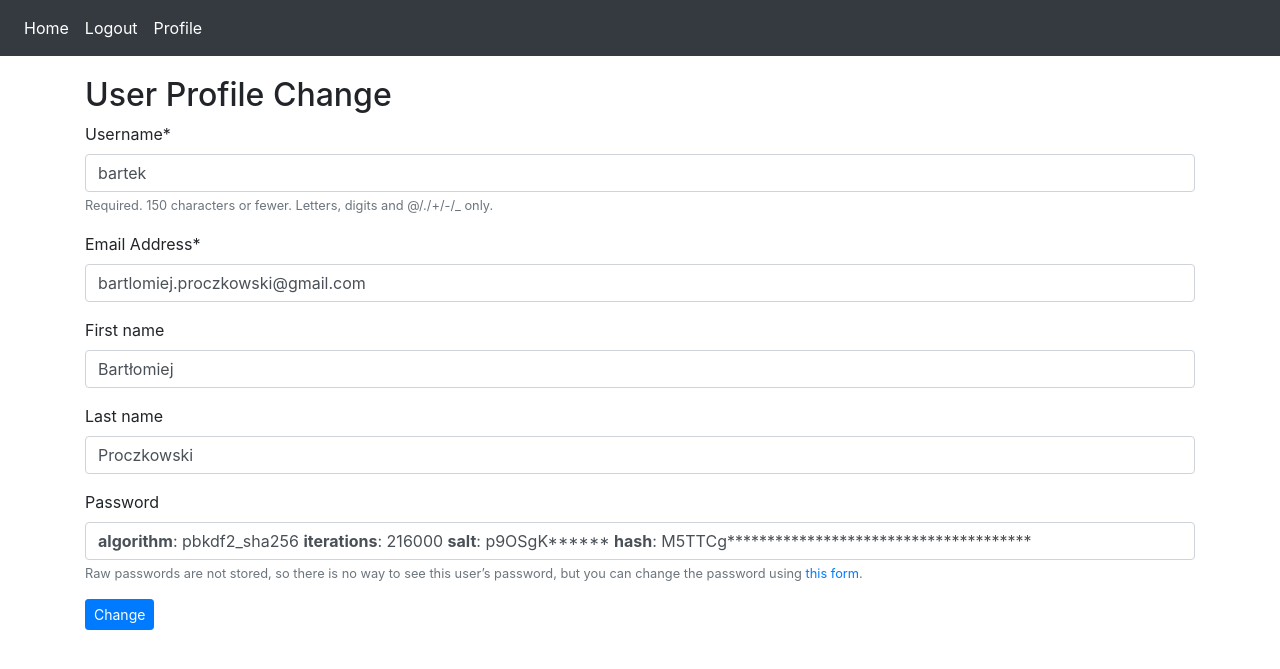
After one commit to brt32/Django_Blog, a Django app: page /account/change_profile/ in a window 1280 px wide. The commit adds this page. Shown: the top 669 px of the page. Run offline with Django 3.2, Linux system fonts and the light colour scheme; a user stored in the database is signed in; some libraries are stand-ins or nearby versions.

Commit message:
User Profile Change 1

```diff
--- /dev/null
+++ b/App_Login/forms.py
@@ -0,0 +1,19 @@
+from django import forms
+from django.contrib.auth.forms import UserCreationForm, UserChangeForm
+from django.contrib.auth.models import User
+
+
+class SignUpForm(UserCreationForm):
+    email = forms.EmailField(required=True, label='Email Address*')
+
+    class Meta:
+        model = User
+        fields = ('username', 'email', 'password1', 'password2')
+
+
+class UserProfileChange(UserChangeForm):
+    email = forms.EmailField(required=True, label='Email Address')
+
+    class Meta:
+        model = User
+        fields = ('username', 'email', 'first_name', 'last_name', 'password')
--- a/App_Login/urls.py
+++ b/App_Login/urls.py
@@ -1,6 +1,15 @@
 from django.urls import path
 from . import views
 
+
+app_name = 'App_Login'
+
+
 urlpatterns = [
-    path('signup/', views.sign_up, name='signup')
+    path('signup/', views.sign_up, name='signup'),
+    path('signin/', views.login_page, name='signin'),
+    path('logout/', views.logout_user, name='logout'),
+    path('profile/', views.profile, name='profile'),
+    path('change_profile/', views.user_change, name='user_change'),
+    path('password/', views.pass_change, name='pass_change'),
 ]
--- a/App_Login/views.py
+++ b/App_Login/views.py
@@ -1,18 +1,71 @@
 from django.shortcuts import render
-from django.contrib.auth.forms import UserCreationForm
-
+from django.contrib.auth.forms import UserCreationForm, AuthenticationForm, PasswordChangeForm
+from django.contrib.auth import login, logout, authenticate
+from django.shortcuts import HttpResponseRedirect
+from django.urls import reverse
+from django.contrib.auth.decorators import login_required
+from App_Login.forms import SignUpForm, UserProfileChange
 
 # Create your views here.
 
 
 def sign_up(request):
-    form = UserCreationForm()
+    form = SignUpForm()
     registered = False
     if request.method == "POST":
-        form = UserCreationForm(data=request.POST)
+        form = SignUpForm(data=request.POST)
         if form.is_valid():
             form.save()
             registered = True
 
     context = {'form': form, 'registered': registered}
     return render(request, 'App_Login/signup.html', context=context)
+
+
+def login_page(request):
+    form = AuthenticationForm()
+    if request.method == "POST":
+        form = AuthenticationForm(data=request.POST)
+        if form.is_valid():
+            username = form.cleaned_data.get('username')
+            password = form.cleaned_data.get('password')
+            user = authenticate(username=username, password=password)
+            if user is not None:
+                login(request, user)
+                return HttpResponseRedirect(reverse('index'))
+    return render(request, 'App_Login/login.html', context={'form': form})
+
+
+@login_required
+def logout_user(request):
+    logout(request)
+    return HttpResponseRedirect(reverse('App_Login:signin'))
+
+
+@login_required
+def profile(request):
+    return render(request, 'App_Login/profile.html', context={})
+
+
+@login_required()
+def user_change(request):
+    current_user = request.user
+    form = UserProfileChange(instance=current_user)
+    if request.method == 'POST':
+        form = UserProfileChange(request.POST, instance=current_user)
+        if form.is_valid():
+            form.save()
+            form = UserProfileChange(instance=current_user)
+    return render(request, 'App_Login/change_profile.html', context={'form': form})
+
+
+@login_required()
+def pass_change(request):
+    current_user = request.user
+    form = PasswordChangeForm(current_user)
+    if request.method == "POST":
+        form = PasswordChangeForm(current_user, data=request.POST)
+        if form.is_valid():
+            form.save()
+            form = PasswordChangeForm(current_user)
+    return render(request, 'App_Login/pass_change.html', context={'form': form})
--- a/Blog_with_Django_Kazi/settings.py
+++ b/Blog_with_Django_Kazi/settings.py
@@ -41,7 +41,10 @@ INSTALLED_APPS = [
     'django.contrib.staticfiles',
     'App_Login',
     'App_Blog',
+    'crispy_forms',
 ]
+
+CRISPY_TEMPLATE_PACK = 'bootstrap4'
 
 MIDDLEWARE = [
     'django.middleware.security.SecurityMiddleware',
--- /dev/null
+++ b/templates/App_Login/change_profile.html
@@ -0,0 +1,16 @@
+{% extends 'base.html' %}
+{% load crispy_forms_tags %}
+{% block title %} Change User Profile {% endblock %}
+
+{% block body_block %}
+
+    <h2>User Profile Change</h2>
+
+    <form method="POST">
+        {{ form|crispy }}
+        {% csrf_token %}
+    <button type="submit" class="btn btn-primary btn-sm">Change</button>
+
+    </form>
+
+{% endblock %}
--- a/templates/base.html
+++ b/templates/base.html
@@ -21,14 +21,32 @@
 
   <nav class="navbar navbar-expand-sm bg-dark navbar-dark">
       <ul class="navbar-nav">
+
           <li class="nav-item active">
             <a class="nav-link" href="{% url 'index' %}">Home</a>
           </li>
+          {% if user.is_authenticated %}
           <li class="nav-item active">
-            <a class="nav-link" href="{% url 'signup' %}">Sign Up</a>
+            <a class="nav-link" href="{% url 'App_Login:logout' %}">Logout</a>
           </li>
+          <li class="nav-item active">
+            <a class="nav-link" href="{% url 'App_Login:profile' %}">Profile</a>
+          </li>
+
+          {% else %}
+          <li class="nav-item active">
+            <a class="nav-link" href="{% url 'App_Login:signup' %}">Sign Up</a>
+          </li>
+          <li class="nav-item active">
+            <a class="nav-link" href="{% url 'App_Login:signin' %}">Login</a>
+          </li>
+
+          {% endif %}
+
       </ul>
   </nav>
+
+  <div class="container" style="padding-top: 20px">
 
 
 {% block body_block %}
@@ -37,7 +55,7 @@
 
 {% endblock %}
 
-
+  </div>
 
 
     <!-- Optional JavaScript; choose one of the two! -->
```
Also changed, not shown: templates/App_Login/login.html (added, +16 -0 lines), templates/App_Login/pass_change.html (added, +16 -0 lines), templates/App_Login/profile.html (added, +15 -0 lines), templates/App_Login/signup.html (+4 -3 lines), db.sqlite3, 1 other file.
